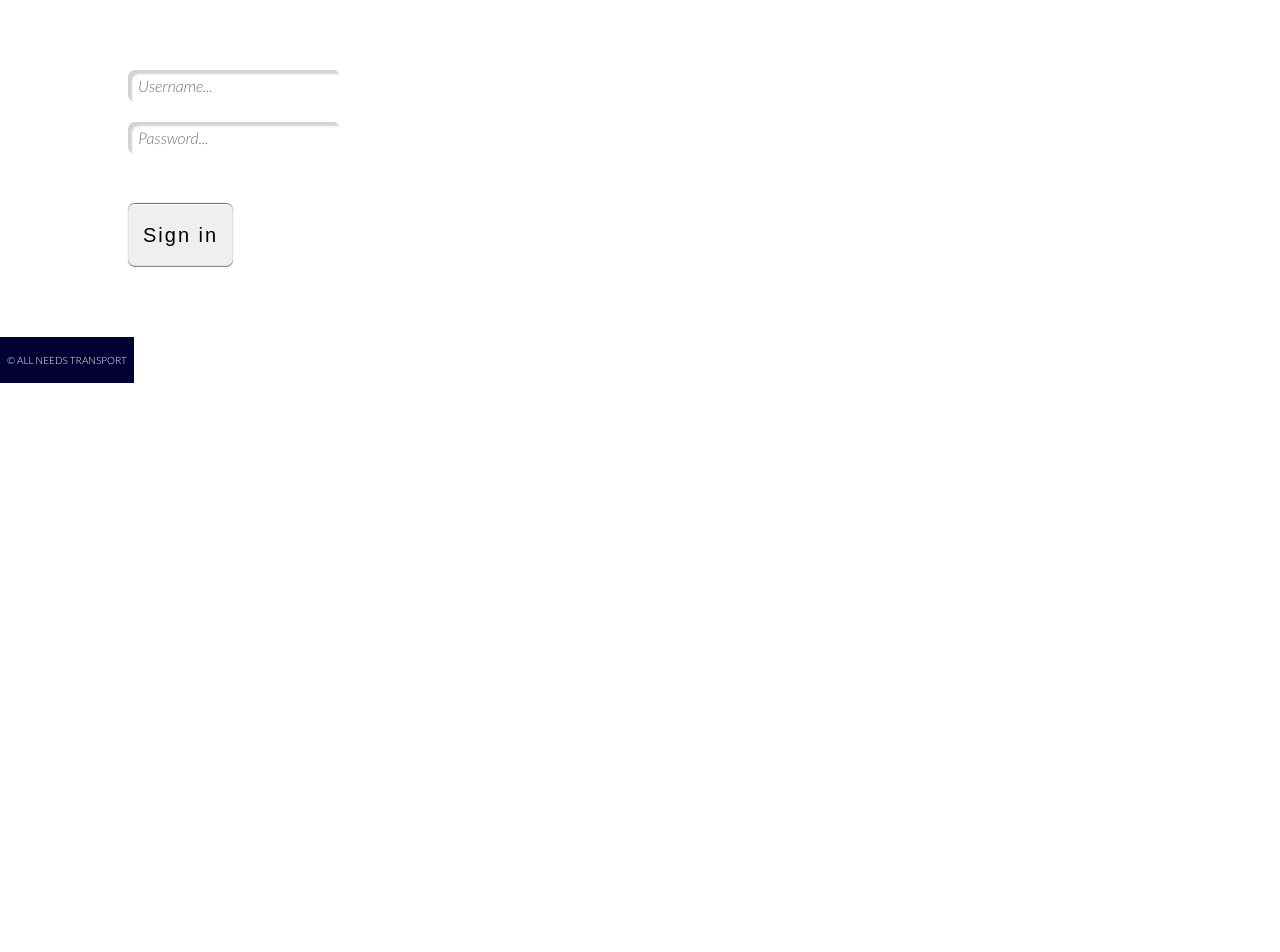
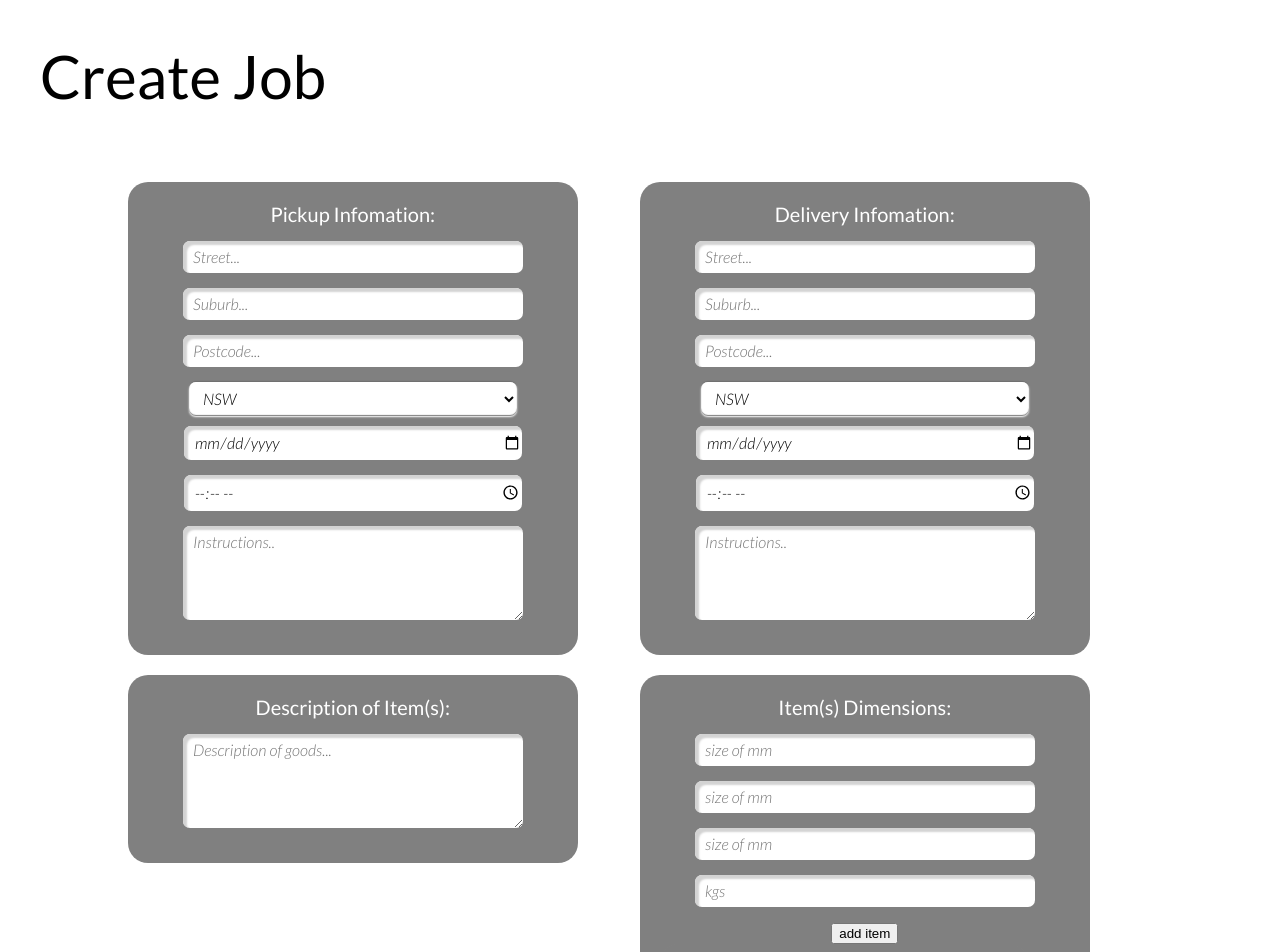
Before and after one commit to CFA-CJJ-GroupProject/CFA-Term3-NodeProject, a React (Create React App) app in the folder react-web/: page /createjob in a window 1280 px wide. Before the commit this address led to /. Shown: the top 952 px of the page. Before the commit the page ends 800 px from the top, so only its background shows below. Built offline with nearby package versions, Linux system fonts and the light colour scheme.

Commit message:
Dimension Component

```diff
--- a/react-web/src/App.js
+++ b/react-web/src/App.js
@@ -48,7 +48,7 @@ class App extends Component {
 
       <Router>
         <main>
-          {!!token
+          {/* {!!token
             ? (
               <Route exact path='/' render={() => (<HomePage/>)}/>
             )
@@ -56,7 +56,7 @@ class App extends Component {
           }
           {
             token ? (<Header />) : (<Redirect to ='/'/>)
-          }
+          } */}
           <Route exact path='/createjob' render={() => (<CreateJobPage/>)}/>
 
           <Route exact path='/jobs' render={() => (<JobsPage/>)}/>
--- a/react-web/src/components/CreateJobForm.js
+++ b/react-web/src/components/CreateJobForm.js
@@ -4,6 +4,7 @@ import TextField from './TextField'
 import SelectStateField from './SelectStateField'
 import SelectDeliveryField from './SelectDeliveryField'
 import readAndClearForm from './readAndClearForm'
+import ItemForm from './ItemForm'
 import '../style.css'
 
 // componentDidMount(){
@@ -84,18 +85,15 @@ export default function CreateJobForm({
         </div>
         <div className='dimensions'>
           <label>Item(s) Dimensions:</label>
-          <Field required='true' type='number' placeholder='size of mm' name='dimensions{length}' />
-          <Field required='true' type='number' placeholder='size of mm' name='dimensions{width}' />
-          <Field required='true' type='number' placeholder='size of mm' name='dimensions{height}' />
-          <Field required='true' type='number' placeholder='kgs' name='weight' />
-        </div>
+          <ItemForm />
+          <button type='button'>add item</button>
 
-          {/* need to add option to add more for multiple items */}
           <div className='delivery-type'>
           <label>Delivery Type:</label>
           <SelectDeliveryField required='true' />
           </div>
       </div>
+    </div>
         <button type='submit' className='cj-button'>Create Job</button>
     </form>
   )
--- /dev/null
+++ b/react-web/src/components/ItemForm.js
@@ -0,0 +1,22 @@
+import React from 'react'
+import Field from './Field'
+
+
+
+
+class ItemForm extends React.Component {
+
+
+  render() {
+    return (
+      <div>
+      <Field required='true' type='number' placeholder='size of mm' name='dimensions{length}' />
+      <Field required='true' type='number' placeholder='size of mm' name='dimensions{width}' />
+      <Field required='true' type='number' placeholder='size of mm' name='dimensions{height}' />
+      <Field required='true' type='number' placeholder='kgs' name='weight' />
+      </div>
+    );
+  }
+}
+
+export default ItemForm
```
